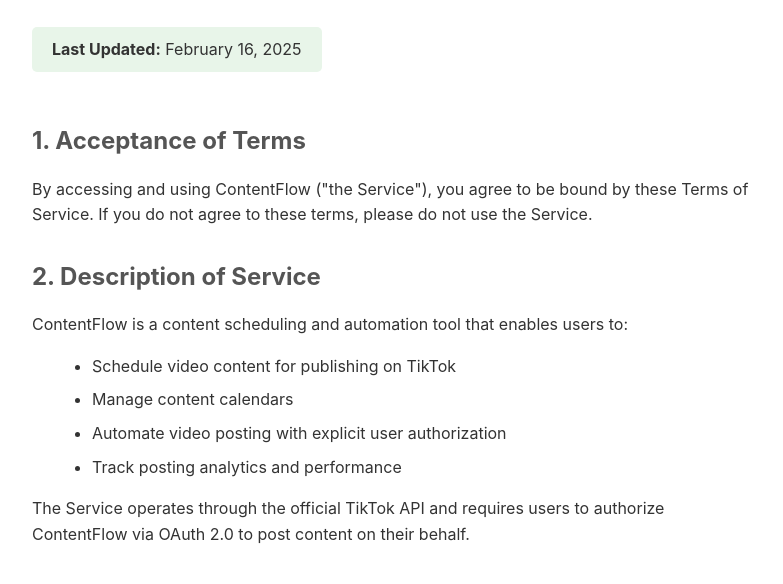
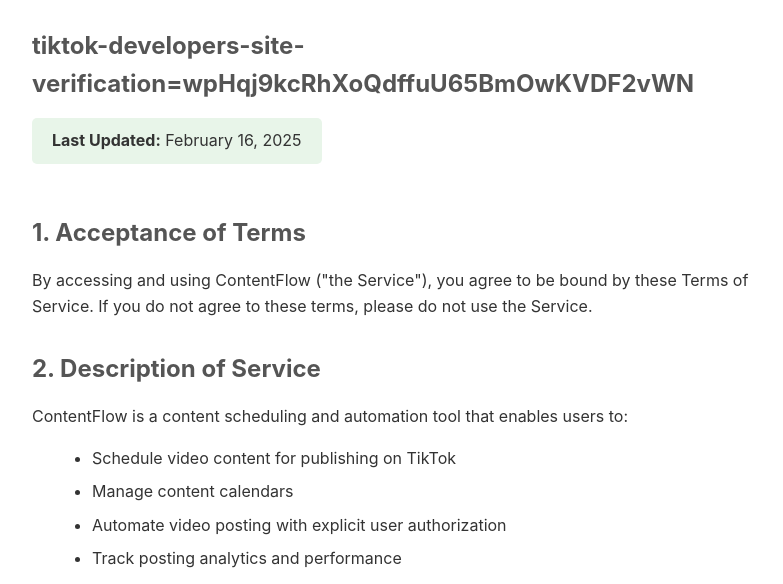
Before and after one commit to ARES1310/ContentFlow, a plain HTML site: page terms-of-service.html in a window 1280 px wide. Shown: the part 169-753 px from the top of the page, without its empty margins (248-1031 px from the left). Drawn offline with Linux system fonts and the light colour scheme.

Commit message:
Update terms-of-service.html

```diff
--- a/terms-of-service.html
+++ b/terms-of-service.html
@@ -60,6 +60,7 @@
 <body>
     <div class="container">
         <h1>Terms of Service</h1>
+        <h2>tiktok-developers-site-verification=wpHqj9kcRhXoQdffuU65BmOwKVDF2vWN</h2>
 
         <div class="date">
             <strong>Last Updated:</strong> February 16, 2025
```
